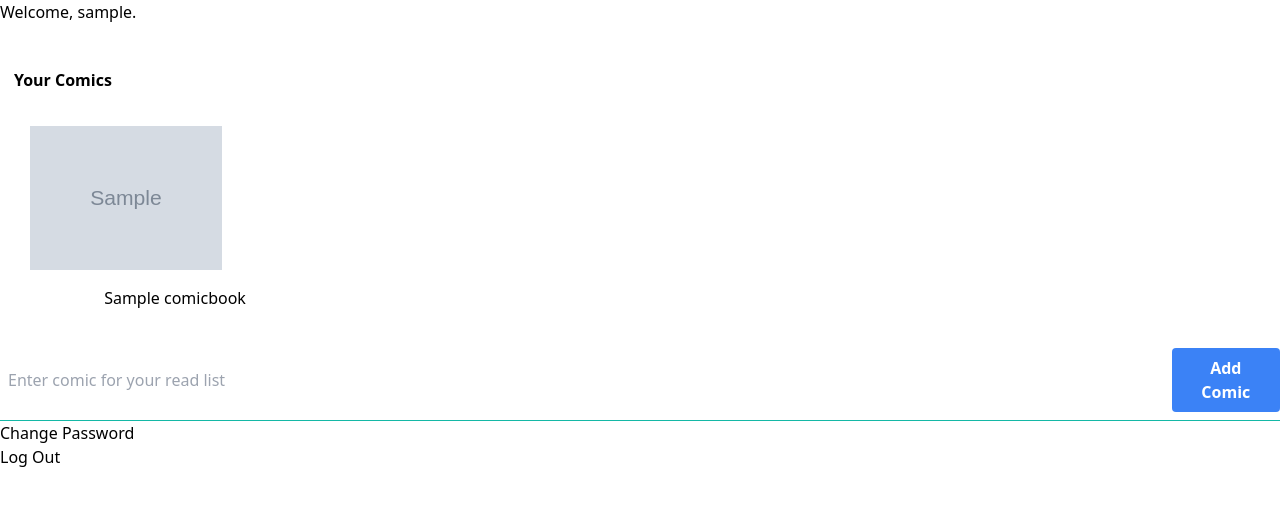
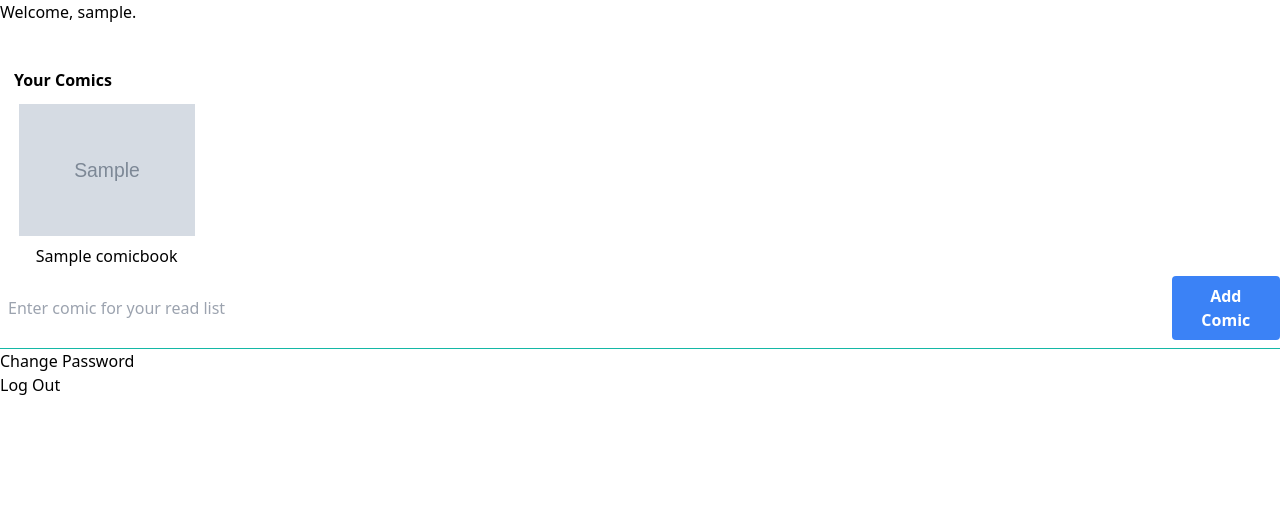
Before and after one commit to anferneealviar99/comic-book-tracker, a Django app: page / in a window 1280 px wide. Shown: the part 56-562 px from the top of the page. Run offline with Django 4.2, Linux system fonts and the light colour scheme; a user stored in the database is signed in; tables that the repository leaves empty hold one stand-in row (values such as "Sample post"); grey boxes marked "Sample" are stand-in pictures; parts of the project's set-up code (start-up, migrations or seed data) failed here and were passed over.

Commit message:
wrapper_class and container_class for comics_list

```diff
--- a/src/comics/comics/static/dist/styles.css
+++ b/src/comics/comics/static/dist/styles.css
@@ -759,6 +759,14 @@
   grid-template-columns: repeat(1, minmax(0, 1fr));
 }
 
+.grid-cols-3 {
+  grid-template-columns: repeat(3, minmax(0, 1fr));
+}
+
+.grid-cols-2 {
+  grid-template-columns: repeat(2, minmax(0, 1fr));
+}
+
 .flex-col {
   flex-direction: column;
 }
@@ -839,6 +847,10 @@
 
 .p-8 {
   padding: 2rem;
+}
+
+.p-2 {
+  padding: 0.5rem;
 }
 
 .px-5 {
@@ -944,6 +956,10 @@
   .md\:grid-cols-2 {
     grid-template-columns: repeat(2, minmax(0, 1fr));
   }
+
+  .md\:grid-cols-4 {
+    grid-template-columns: repeat(4, minmax(0, 1fr));
+  }
 }
 
 @media (min-width: 1024px) {
@@ -954,11 +970,27 @@
   .lg\:grid-cols-3 {
     grid-template-columns: repeat(3, minmax(0, 1fr));
   }
+
+  .lg\:grid-cols-6 {
+    grid-template-columns: repeat(6, minmax(0, 1fr));
+  }
+
+  .lg\:grid-cols-5 {
+    grid-template-columns: repeat(5, minmax(0, 1fr));
+  }
 }
 
 @media (min-width: 1280px) {
   .xl\:grid-cols-4 {
     grid-template-columns: repeat(4, minmax(0, 1fr));
+  }
+
+  .xl\:grid-cols-8 {
+    grid-template-columns: repeat(8, minmax(0, 1fr));
+  }
+
+  .xl\:grid-cols-6 {
+    grid-template-columns: repeat(6, minmax(0, 1fr));
   }
 }
 
@@ -966,4 +998,12 @@
   .\32xl\:grid-cols-6 {
     grid-template-columns: repeat(6, minmax(0, 1fr));
   }
+
+  .\32xl\:grid-cols-10 {
+    grid-template-columns: repeat(10, minmax(0, 1fr));
+  }
+
+  .\32xl\:grid-cols-8 {
+    grid-template-columns: repeat(8, minmax(0, 1fr));
+  }
 }
--- a/src/comics/templates/comics_list.html
+++ b/src/comics/templates/comics_list.html
@@ -1,12 +1,12 @@
 <h1 class="font-bold p-1 mx-2.5">Your Comics</h1>
-<div class='grid grid-cols-1 md:grid-cols-2 lg:grid-cols-3 xl:grid-cols-4 2xl:grid-cols-6 p-5'>
+<div class="{{ wrapper_class }}">
     {% if followed_comics %}
         {% for user_comic in followed_comics %}
-        <div class='flex flex-col item-center text-center p-2.5'>
+        <div class= "{{ container_class }}">
             <img class= "{{ image_class }}"
                 src='{{ user_comic.comic.cover_image_url }}'
                 alt="{{ user_comic.comic.title }} cover">
-            <h3>{{ user_comic.comic.title }}</h3>
+            <p class="text-center">{{ user_comic.comic.title }}</p>
         </div>
         {% endfor %}
     {% else %}
--- a/src/comics/templates/home.html
+++ b/src/comics/templates/home.html
@@ -9,7 +9,7 @@
     Welcome, {{ user.username }}.
 
     <div class="mt-10 block">
-        {% with image_class="w-48 h-auto mb-4" %}
+        {% with wrapper_class="grid grid-cols-2 md:grid-cols-4 lg:grid-cols-5 xl:grid-cols-6 2xl:grid-cols-8" image_class="w-48 h-auto p-2" container_class="flex flex-col items-center" %}
             {% include 'comics_list.html'%}
         {% endwith %}
     </div>
--- a/src/comics/templates/user_comics.html
+++ b/src/comics/templates/user_comics.html
@@ -4,7 +4,7 @@
 {% block content %}
 
 <div class="mt-20 block">
-    {% with image_class="w-full h-auto rounded-md mb-2.5" %}
+    {% with wrapper_class='grid grid-cols-1 md:grid-cols-2 lg:grid-cols-3 xl:grid-cols-4 2xl:grid-cols-6 p-5' image_class="w-full h-auto rounded-md mb-2.5" container_class="text-center p-2.5" %}
         {% include 'comics_list.html' %}
     {% endwith %}
 </div>
```
